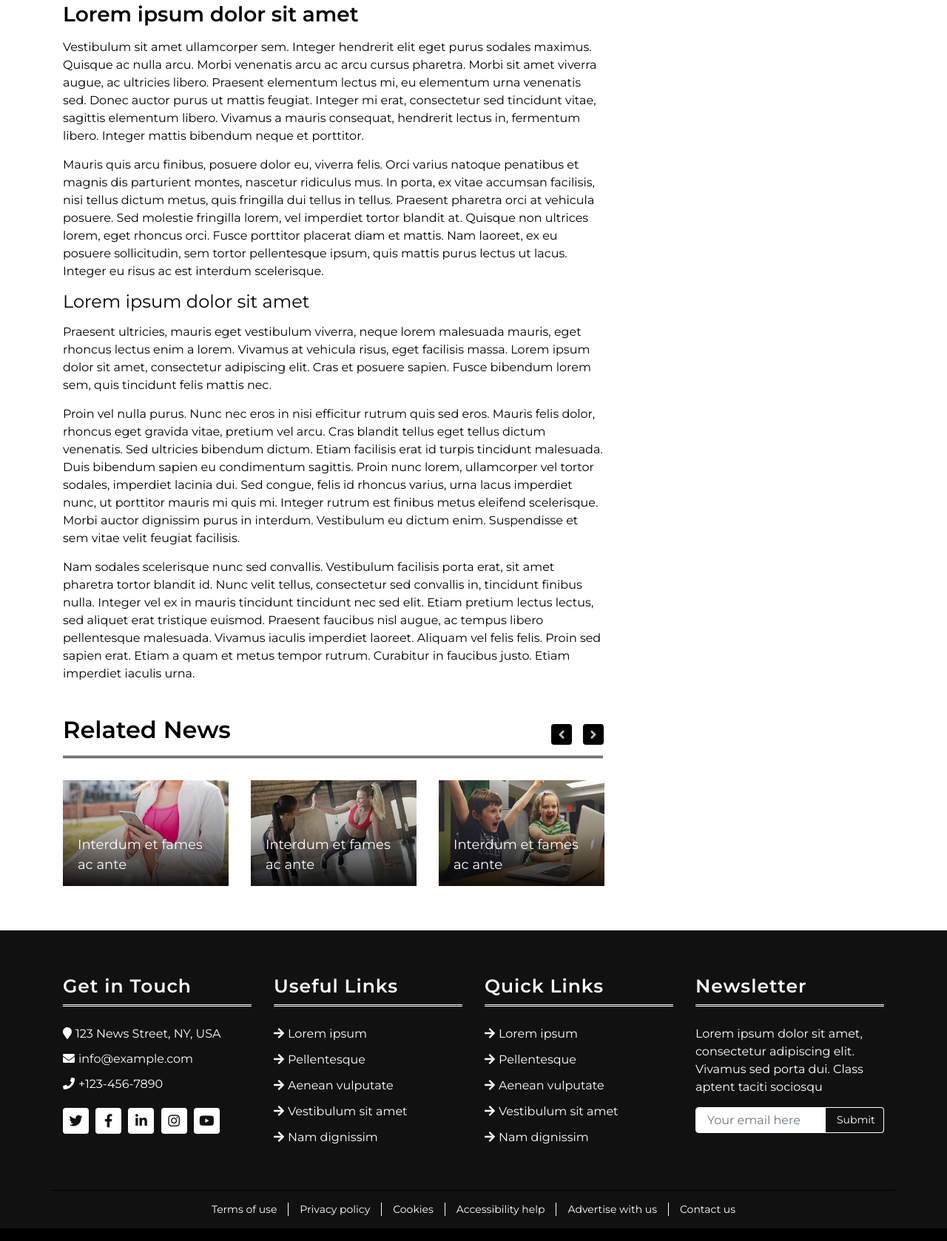
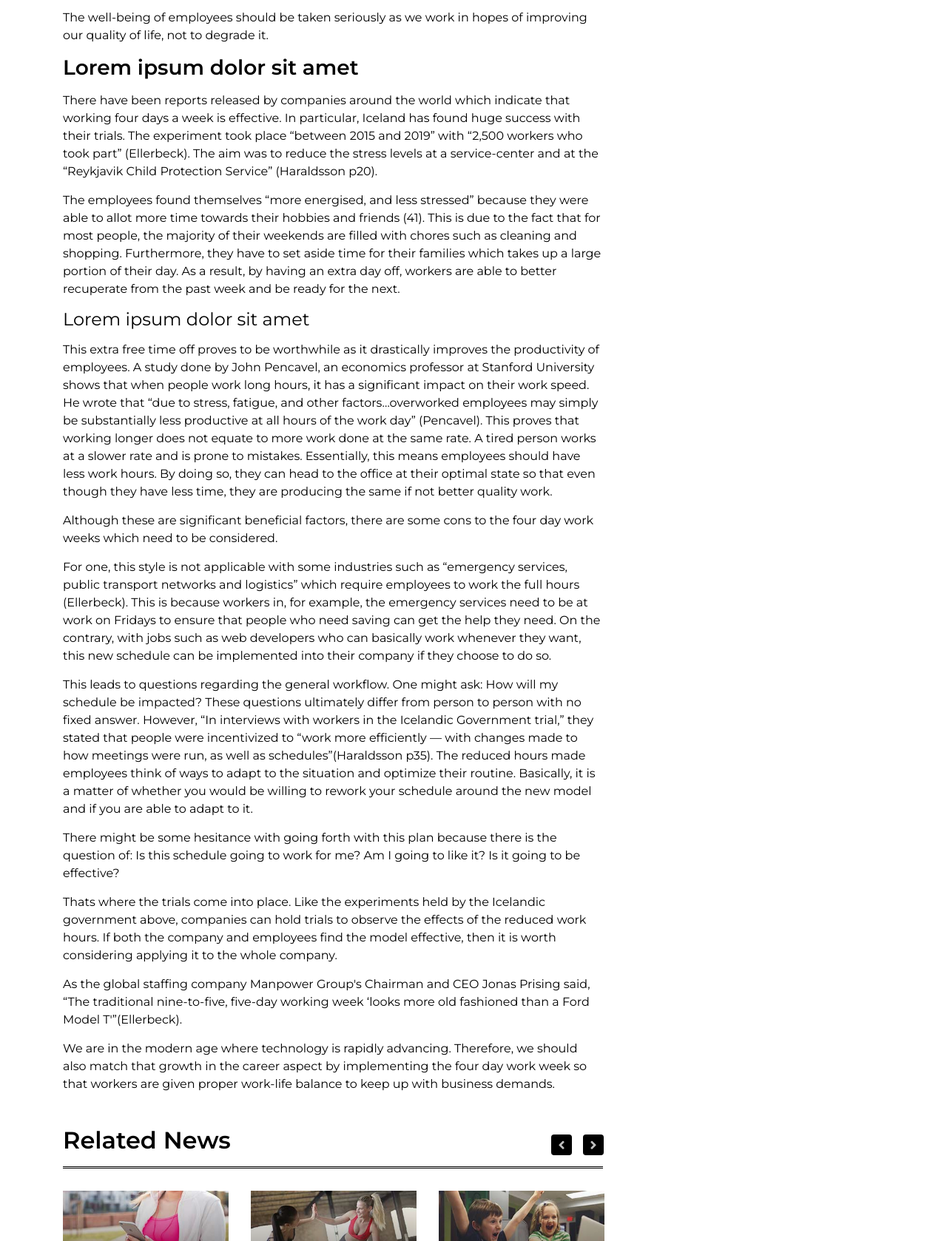
Before and after one commit to EvanCin/sampleNewsWeb, a plain HTML site: page index.html in a window 1280 px wide. Shown: the part 1094-2772 px from the top of the page at 74% size. Drawn offline with nearby package versions, Linux system fonts and the light colour scheme; files that its build step writes are made by us from their sources; files whose address does not match are found by name.

Commit message:
Wrote text for editorial

```diff
--- a/index.html
+++ b/index.html
@@ -112,32 +112,47 @@
                                 <img src="img/news-825x525.jpg" />
                             </div>
                             <div class="sn-content">
-                                <h1 class="sn-title">Lorem ipsum dolor sit amet</h1>
+                                <h1 class="sn-title">Editorial: Reap the Tremendous Benefits of Working Only Four Days a Week</h1>
                                 <p>
-                                    Lorem ipsum dolor sit amet, consectetur adipiscing elit. Integer molestie, lorem eu eleifend bibendum, augue purus mollis sapien, non rhoncus eros leo in nunc. Donec a nulla vel turpis consectetur tempor ac vel justo. In hac habitasse platea dictumst. Cras nec sollicitudin eros. Nunc eu enim non turpis sagittis rhoncus consectetur id augue. Mauris dignissim neque felis. Phasellus mollis mi a pharetra cursus. Maecenas vulputate augue placerat lacus mattis, nec ornare risus sollicitudin.
+                                    A major portion of our lives is dedicated to work. We spend 5 out of 7 days every week at the office, hunched over screens and rustling through piles of papers. On some days, we even work overtime. As those hours stack on top of each other, at some point, the pile topples over. You become mentally and physically exhausted and cannot fathom heading to work again.
                                 </p>
                                 <p>
-                                    Mauris eu pulvinar tellus, eu luctus nisl. Pellentesque suscipit mi eu varius pulvinar. Aenean vulputate, massa eget elementum finibus, ipsum arcu commodo est, ut mattis eros orci ac risus. Suspendisse ornare, massa in feugiat facilisis, eros nisl auctor lacus, laoreet tempus elit dolor eu lorem. Nunc a arcu suscipit, suscipit quam quis, semper augue.
+                                    This is because our 48 hour weekends plainly do not provide enough time for us to recuperate. However, there is a solution. Four day work weeks. Companies should reduce work hours as it benefits the health of workers, leading to higher productivity and a motivated work environment.
                                 </p>
                                 <p>
-                                    Quisque arcu nulla, convallis nec orci vel, suscipit elementum odio. Curabitur volutpat velit non diam tincidunt sodales. Nullam sapien libero, bibendum nec viverra in, iaculis ut eros.
+                                    The well-being of employees should be taken seriously as we work in hopes of improving our quality of life, not to degrade it.
                                 </p>
                                 <h3>Lorem ipsum dolor sit amet</h3>
                                 <p>
-                                    Vestibulum sit amet ullamcorper sem. Integer hendrerit elit eget purus sodales maximus. Quisque ac nulla arcu. Morbi venenatis arcu ac arcu cursus pharetra. Morbi sit amet viverra augue, ac ultricies libero. Praesent elementum lectus mi, eu elementum urna venenatis sed. Donec auctor purus ut mattis feugiat. Integer mi erat, consectetur sed tincidunt vitae, sagittis elementum libero. Vivamus a mauris consequat, hendrerit lectus in, fermentum libero. Integer mattis bibendum neque et porttitor.
+                                    There have been reports released by companies around the world which indicate that working four days a week is effective. In particular, Iceland has found huge success with their trials. The experiment took place “between 2015 and 2019” with “2,500 workers who took part” (Ellerbeck). The aim was to reduce the stress levels at a service-center and at the “Reykjavik Child Protection Service” (Haraldsson p20).
                                 </p>
                                 <p>
-                                    Mauris quis arcu finibus, posuere dolor eu, viverra felis. Orci varius natoque penatibus et magnis dis parturient montes, nascetur ridiculus mus. In porta, ex vitae accumsan facilisis, nisi tellus dictum metus, quis fringilla dui tellus in tellus. Praesent pharetra orci at vehicula posuere. Sed molestie fringilla lorem, vel imperdiet tortor blandit at. Quisque non ultrices lorem, eget rhoncus orci. Fusce porttitor placerat diam et mattis. Nam laoreet, ex eu posuere sollicitudin, sem tortor pellentesque ipsum, quis mattis purus lectus ut lacus. Integer eu risus ac est interdum scelerisque.
+                                    The employees found themselves “more energised, and less stressed” because they were able to allot more time towards their hobbies and friends (41). This is due to the fact that for most people, the majority of their weekends are filled with chores such as cleaning and shopping. Furthermore, they have to set aside time for their families which takes up a large portion of their day. As a result, by having an extra day off, workers are able to better recuperate from the past week and be ready for the next.
                                 </p>
                                 <h4>Lorem ipsum dolor sit amet</h4>
                                 <p>
-                                    Praesent ultricies, mauris eget vestibulum viverra, neque lorem malesuada mauris, eget rhoncus lectus enim a lorem. Vivamus at vehicula risus, eget facilisis massa. Lorem ipsum dolor sit amet, consectetur adipiscing elit. Cras et posuere sapien. Fusce bibendum lorem sem, quis tincidunt felis mattis nec.
+                                    This extra free time off proves to be worthwhile as it drastically improves the productivity of employees. A study done by John Pencavel, an economics professor at Stanford University shows that when people work long hours, it has a significant impact on their work speed. He wrote that “due to stress, fatigue, and other factors…overworked employees may simply be substantially less productive at all hours of the work day” (Pencavel). This proves that working longer does not equate to more work done at the same rate. A tired person works at a slower rate and is prone to mistakes. Essentially, this means employees should have less work hours. By doing so, they can head to the office at their optimal state so that even though they have less time, they are producing the same if not better quality work.
                                 </p>
                                 <p>
-                                    Proin vel nulla purus. Nunc nec eros in nisi efficitur rutrum quis sed eros. Mauris felis dolor, rhoncus eget gravida vitae, pretium vel arcu. Cras blandit tellus eget tellus dictum venenatis. Sed ultricies bibendum dictum. Etiam facilisis erat id turpis tincidunt malesuada. Duis bibendum sapien eu condimentum sagittis. Proin nunc lorem, ullamcorper vel tortor sodales, imperdiet lacinia dui. Sed congue, felis id rhoncus varius, urna lacus imperdiet nunc, ut porttitor mauris mi quis mi. Integer rutrum est finibus metus eleifend scelerisque. Morbi auctor dignissim purus in interdum. Vestibulum eu dictum enim. Suspendisse et sem vitae velit feugiat facilisis.
+                                    Although these are significant beneficial factors, there are some cons to the four day work weeks which need to be considered.
                                 </p>
                                 <p>
-                                    Nam sodales scelerisque nunc sed convallis. Vestibulum facilisis porta erat, sit amet pharetra tortor blandit id. Nunc velit tellus, consectetur sed convallis in, tincidunt finibus nulla. Integer vel ex in mauris tincidunt tincidunt nec sed elit. Etiam pretium lectus lectus, sed aliquet erat tristique euismod. Praesent faucibus nisl augue, ac tempus libero pellentesque malesuada. Vivamus iaculis imperdiet laoreet. Aliquam vel felis felis. Proin sed sapien erat. Etiam a quam et metus tempor rutrum. Curabitur in faucibus justo. Etiam imperdiet iaculis urna.
+                                    For one, this style is not applicable with some industries such as “emergency services, public transport networks and logistics” which require employees to work the full hours (Ellerbeck). This is because workers in, for example, the emergency services need to be at work on Fridays to ensure that people who need saving can get the help they need. On the contrary, with jobs such as web developers who can basically work whenever they want, this new schedule can be implemented into their company if they choose to do so.
+                                </p>
+                                <p>
+                                    This leads to questions regarding the general workflow. One might ask: How will my schedule be impacted? These questions ultimately differ from person to person with no fixed answer. However, “In interviews with workers in the Icelandic Government trial,” they stated that people were incentivized to “work more efficiently — with changes made to how meetings were run, as well as schedules”(Haraldsson p35). The reduced hours made employees think of ways to adapt to the situation and optimize their routine. Basically, it is a matter of whether you would be willing to rework your schedule around the new model and if you are able to adapt to it.
+                                </p>
+                                <p>
+                                    There might be some hesitance with going forth with this plan because there is the question of: Is this schedule going to work for me? Am I going to like it? Is it going to be effective?
+                                </p>
+                                <p>
+                                    Thats where the trials come into place. Like the experiments held by the Icelandic government above, companies can hold trials to observe the effects of the reduced work hours. If both the company and employees find the model effective, then it is worth considering applying it to the whole company.
+                                </p>
+                                <p>
+                                    As the global staffing company Manpower Group's Chairman and CEO Jonas Prising said, “The traditional nine-to-five, five-day working week ‘looks more old fashioned than a Ford Model T'”(Ellerbeck).
+                                </p>
+                                <p>
+                                    We are in the modern age where technology is rapidly advancing. Therefore, we should also match that growth in the career aspect by implementing the four day work week so that workers are given proper work-life balance to keep up with business demands.
                                 </p>
                             </div>
                         </div>
```
